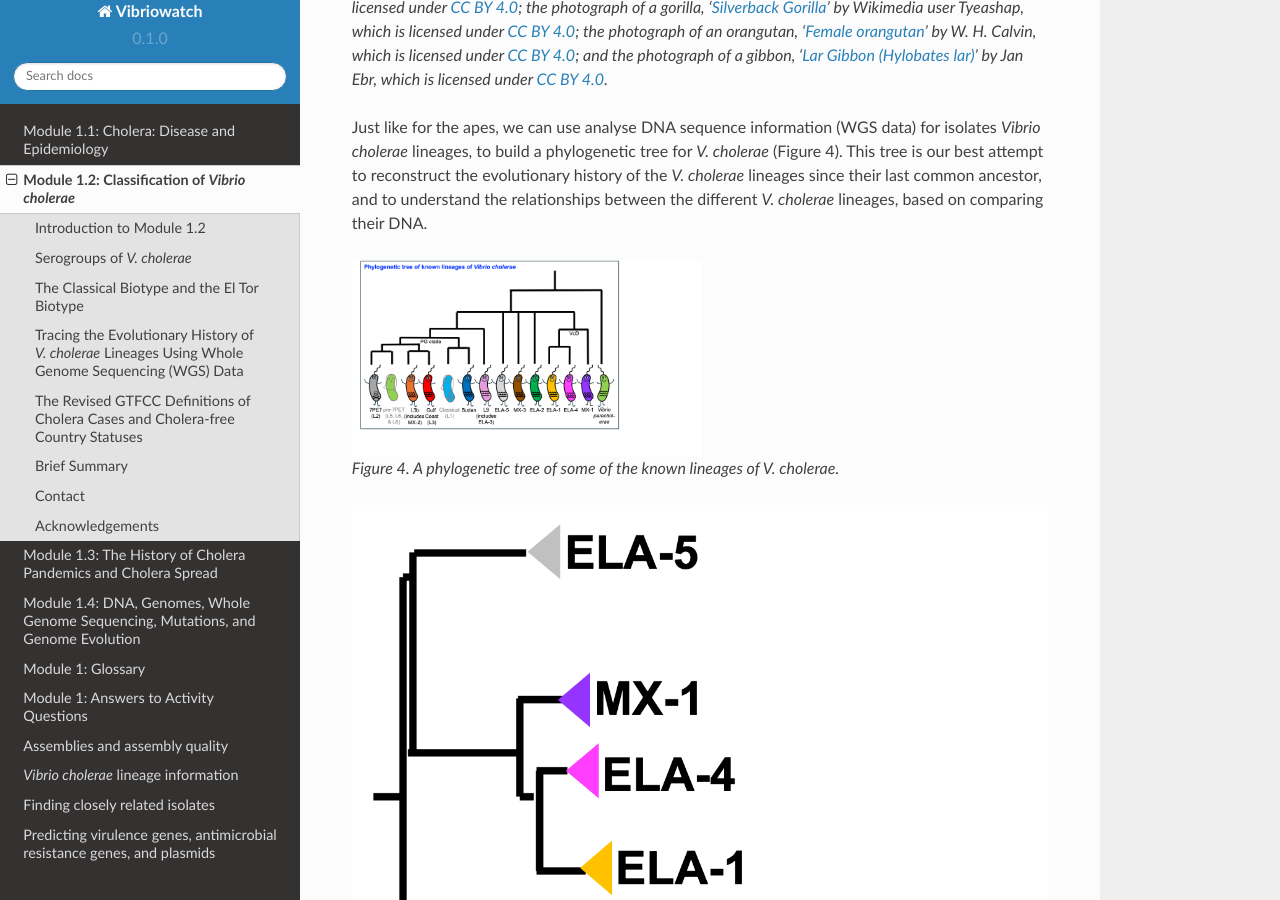
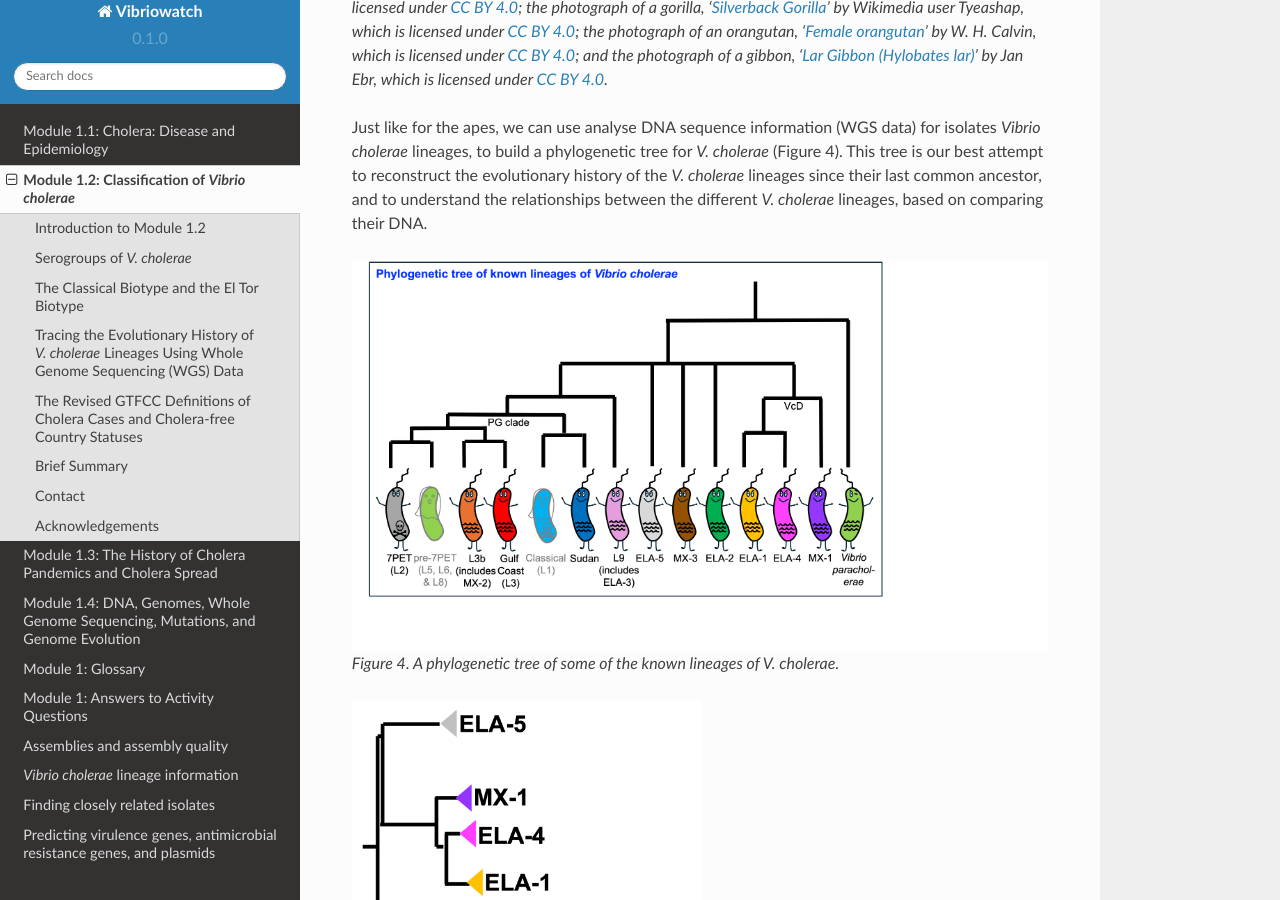
Before and after one commit to avrilcoghlan/cholerabook, a Sphinx documentation site: the page built from docs/source/vibriogenomes2.rst, in a window 1280 px wide and 900 px high, scrolled down 4243 px. Built offline with Sphinx 7.4.7 and the Read the Docs theme 2.0.0, drawn with Linux system fonts in a browser that asks for light colours.

Commit message:
Update vibriogenomes2.rst

```diff
--- a/docs/source/vibriogenomes2.rst
+++ b/docs/source/vibriogenomes2.rst
@@ -180,12 +180,12 @@ Just like for the apes, we can use analyse DNA sequence information (WGS data) f
 ancestor, and to understand the relationships between the different *V. cholerae* lineages, based on comparing their DNA.
 
 .. figure:: LineagesFamilyTreeCartoon.png
-  :width: 350
+  :width: 750
 
   Figure 4. A phylogenetic tree of some of the known lineages of *V. cholerae*.
 
 .. figure:: Lineages_simple.png
-  :width: 750
+  :width: 350
 
   Figure 4. A phylogenetic tree of some of the known lineages of *V. cholerae*. The triangles at the ends of branches represent existing lineages. The red dot represents the last common ancestor of the Classical and 7PET lineages, while the yellow dot represents the last common ancestor of the ELA-3 and 7PET lineages. The tree was based on information in Supplementary Figure 2 and Table S3 of `Domman et al 2017`_, and with the addition of information on the L3b and L9 lineages that are discussed below. Image attribution: this image by `Avril Coghlan`_ is licensed under `CC BY 4.0`_.
 
```
